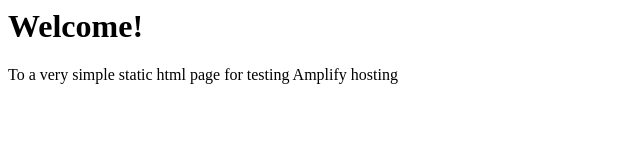
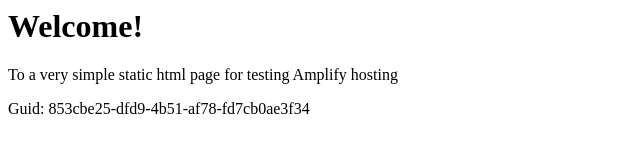
Before and after one commit to aws-aemilia-hkg/Github-PR-Commit-Integration-Test-DoNotTouch-Gith-OKSLNVO2-v1-preprod-ap-east-1, a website: page src/index.html in a window 1280 px wide. Shown: the whole page, without its empty margins (0-640 px from the left). Drawn offline with Linux system fonts and the light colour scheme.

Commit message:
commit from integ tests

```diff
--- a/src/index.html
+++ b/src/index.html
@@ -1,3 +1,5 @@
+
+
 <html lang="en">
 
 <head>
@@ -10,6 +12,6 @@
 <body>
     <h1>Welcome!</h1>
     <p>To a very simple static html page for testing Amplify hosting</p>
-</body>
+    <p>Guid: 853cbe25-dfd9-4b51-af78-fd7cb0ae3f34</p></body>
 
 </html>
```
